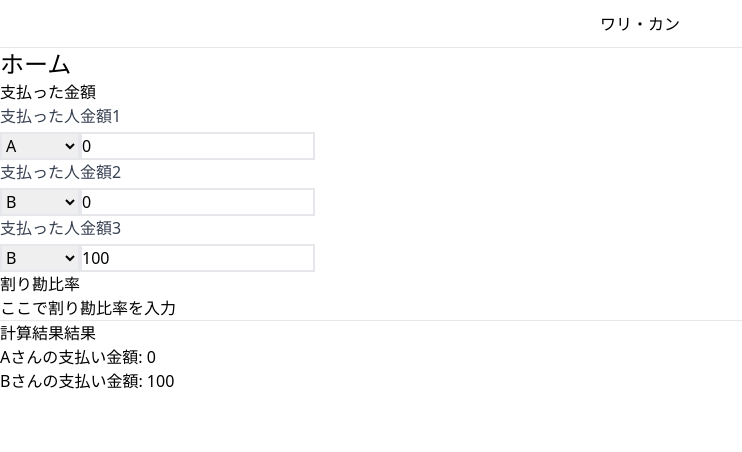
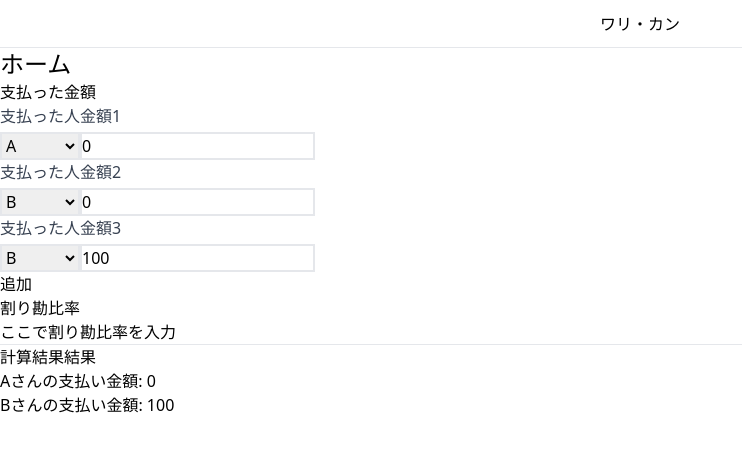
Before and after one commit to TokiyaHorikawa/warikan, a React (Create React App) app: page / in a window 1280 px wide. Shown: the top 452 px of the page, without its empty margins (0-742 px from the left). Built offline with nearby package versions, Linux system fonts and the light colour scheme.

Commit message:
feat: add form

```diff
--- a/src/pages/home.tsx
+++ b/src/pages/home.tsx
@@ -16,7 +16,7 @@ const Home: React.FC = () => {
   const { register, watch, control } = useForm({
     defaultValues: initialValue,
   });
-  const { fields } = useFieldArray({ control, name: 'formData' });
+  const { fields, append } = useFieldArray({ control, name: 'formData' });
   // const { fields: userFields } = useFieldArray({ control, name: 'userData' });
 
   const { formData, userData } = watch(['formData', 'userData']);
@@ -27,6 +27,10 @@ const Home: React.FC = () => {
       return previous + Number(current.fee);
     }, 0);
     return payed;
+  };
+
+  const addForm = () => {
+    append({ fee: 0, user: 'A' });
   };
 
   return (
@@ -56,6 +60,11 @@ const Home: React.FC = () => {
                 />
               </li>
             ))}
+            <li>
+              <button type="button" onClick={addForm}>
+                追加
+              </button>
+            </li>
           </ul>
           <h3>割り勘比率</h3>
           <p>ここで割り勘比率を入力</p>
```
